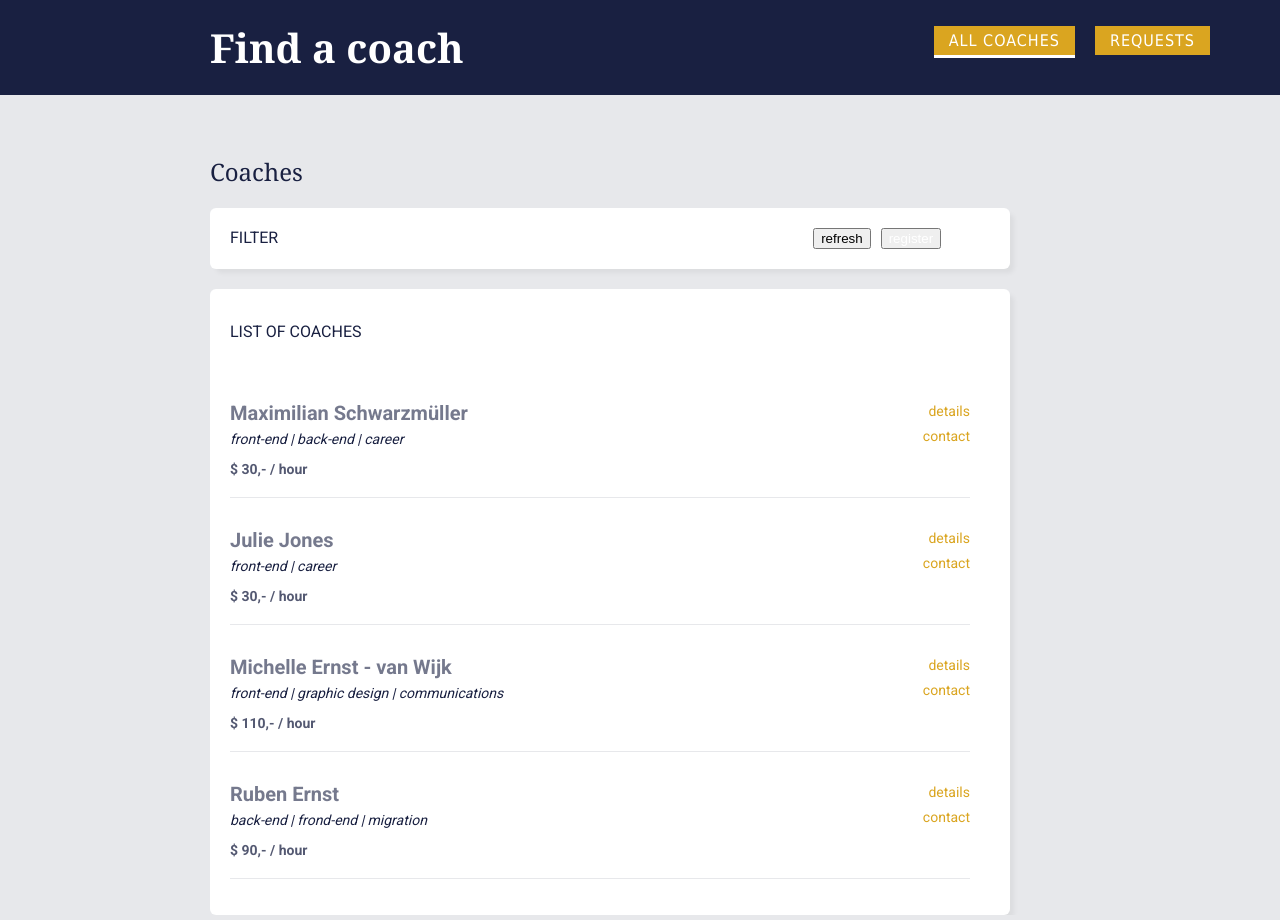
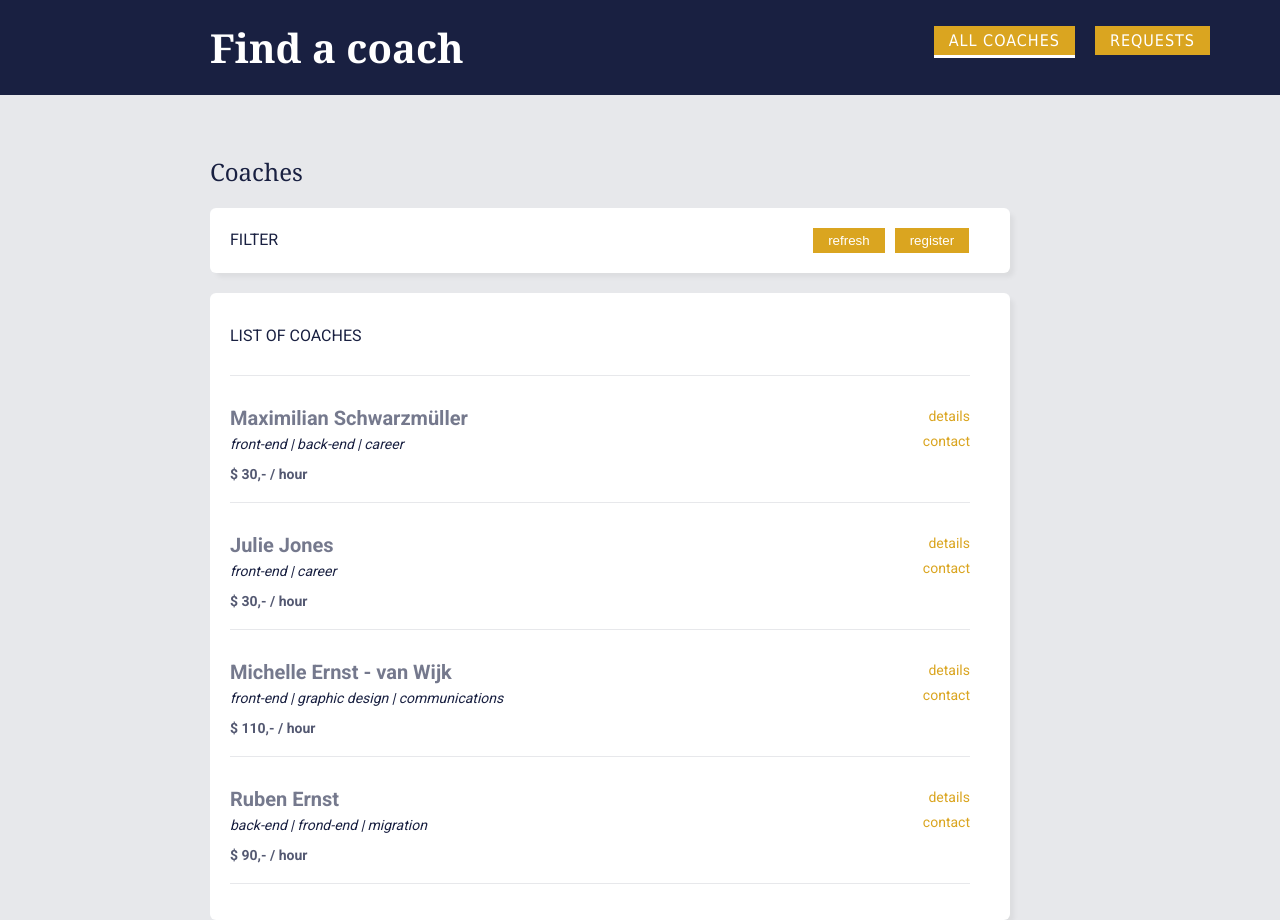
Before and after one commit to MichelleWritesCode/FindACoach, a Vue app: page /coaches in a window 1280 px wide. Built offline with nearby package versions, Linux system fonts and the light colour scheme.

Commit message:
refactor: clean code

```diff
--- a/src/pages/coaches/CoachesList.vue
+++ b/src/pages/coaches/CoachesList.vue
@@ -4,8 +4,12 @@
     <section class="toolbar">
       <section class="filter"><h2>Filter</h2></section>
       <section class="controle">
-        <button>refresh</button>
-        <button><router-link to="/register">register</router-link></button>
+        <base-button><template v-slot>refresh</template></base-button>
+        <base-button
+          ><template v-slot
+            ><router-link to="/register">register</router-link></template
+          ></base-button
+        >
       </section>
     </section>
   </base-card>
@@ -13,11 +17,13 @@
   <base-card>
     <section>
       <h2>List of coaches</h2>
+      <hr />
       <section>
-        <ul>
+        <ul v-if="hasCoaches">
           <coach-item
             v-for="coach in filteredCoaches"
             :key="coach.id"
+            :coachId="coach.id"
             :coachFirstName="coach.firstName"
             :coachLastName="coach.lastName"
             :coachDescription="coach.description"
@@ -26,12 +32,14 @@
           >
           </coach-item>
         </ul>
+        <h3 v-else>No coaches found</h3>
       </section>
     </section>
   </base-card>
 </template>
 
 <script>
+import BaseButton from '../../components/layout/BaseButton.vue';
 import BaseCard from '../../components/layout/BaseCard.vue';
 import TheTitle from '../../components/layout/TheTitle.vue';
 import CoachItem from './CoachItem.vue';
@@ -40,14 +48,19 @@ import { computed } from 'vue';
 import { useStore } from 'vuex';
 
 export default {
-  components: { BaseCard, TheTitle, CoachItem },
+  components: { BaseButton, BaseCard, TheTitle, CoachItem },
   setup() {
     const store = useStore();
+
+    const hasCoaches = computed(() => {
+      return store.getters['allCoaches/hasCoaches'];
+    });
+
     const filteredCoaches = computed(() => {
       return store.getters['allCoaches/coaches']; //allCoaches is the namespace of the module-coaches and coaches is the name of the getter (take a look a coaches-getters)
     });
 
-    return { filteredCoaches };
+    return { filteredCoaches, hasCoaches };
   },
 };
 </script>
@@ -57,8 +70,16 @@ h2 {
   margin-bottom: 30px;
 }
 
+hr {
+  border: 0;
+  border-top: 1px solid rgb(25, 32, 65, 0.1);
+  margin-right: 20px;
+  margin-bottom: 0;
+}
+
 ul {
   padding-left: 0;
+  margin-top: 0;
 }
 
 .toolbar .filter {
```
